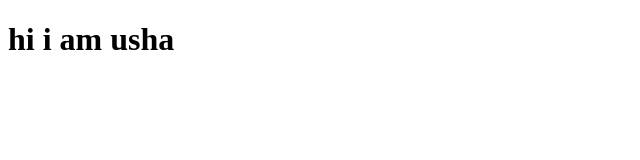
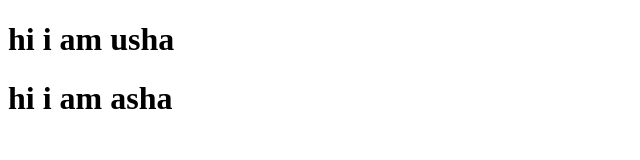
Before and after one commit to u-s-h-a/localrepo, a plain HTML site: page index.html in a window 1280 px wide. Shown: the whole page, without its empty margins (0-640 px from the left). Drawn offline with Linux system fonts and the light colour scheme.

Commit message:
modified index.html in feature1 branch

```diff
--- a/index.html
+++ b/index.html
@@ -7,5 +7,6 @@
 </head>
 <body>
     <h1>hi i am usha</h1>
+    <h1>hi i am asha</h1>
 </body>
 </html>
```
